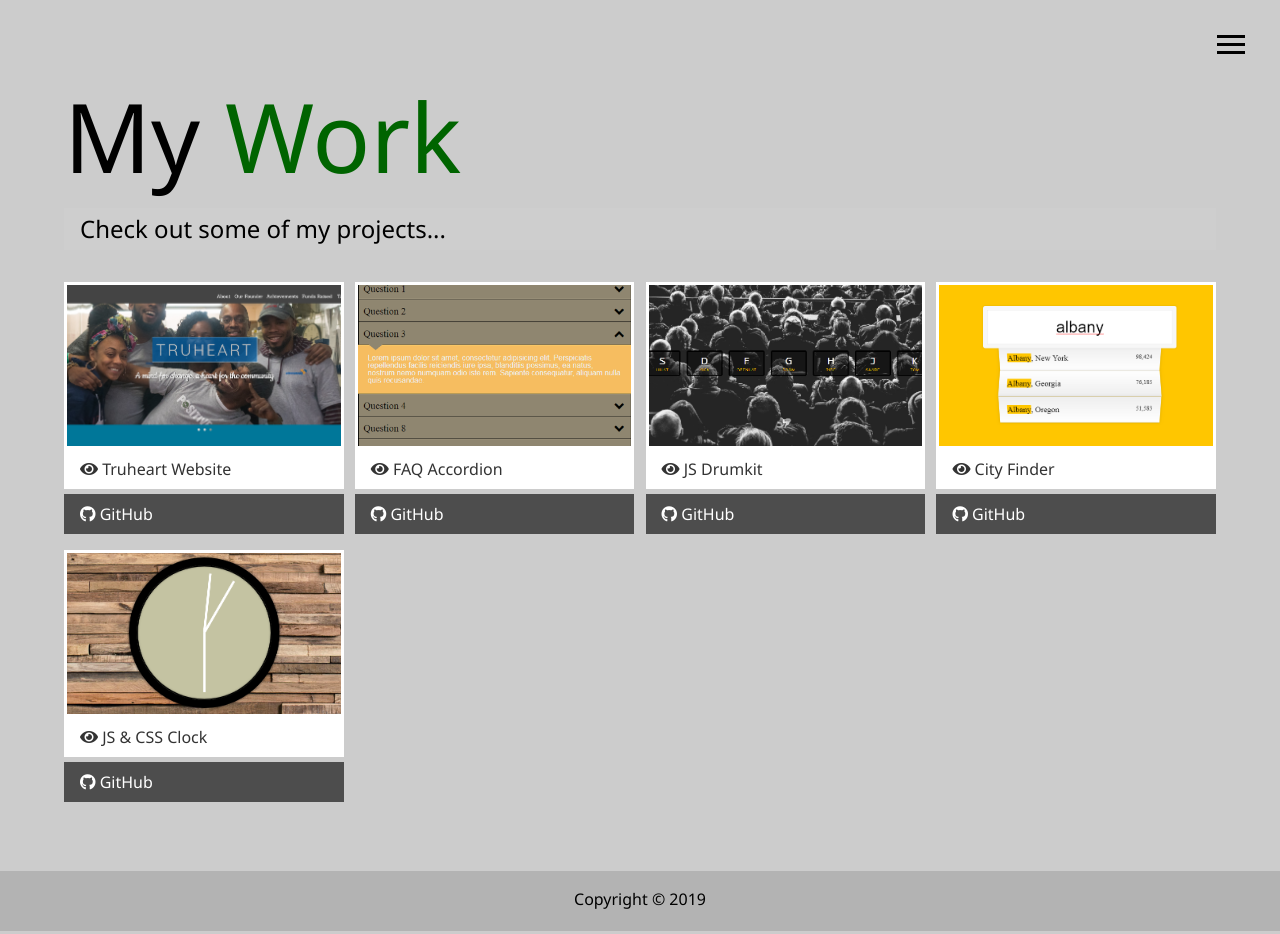
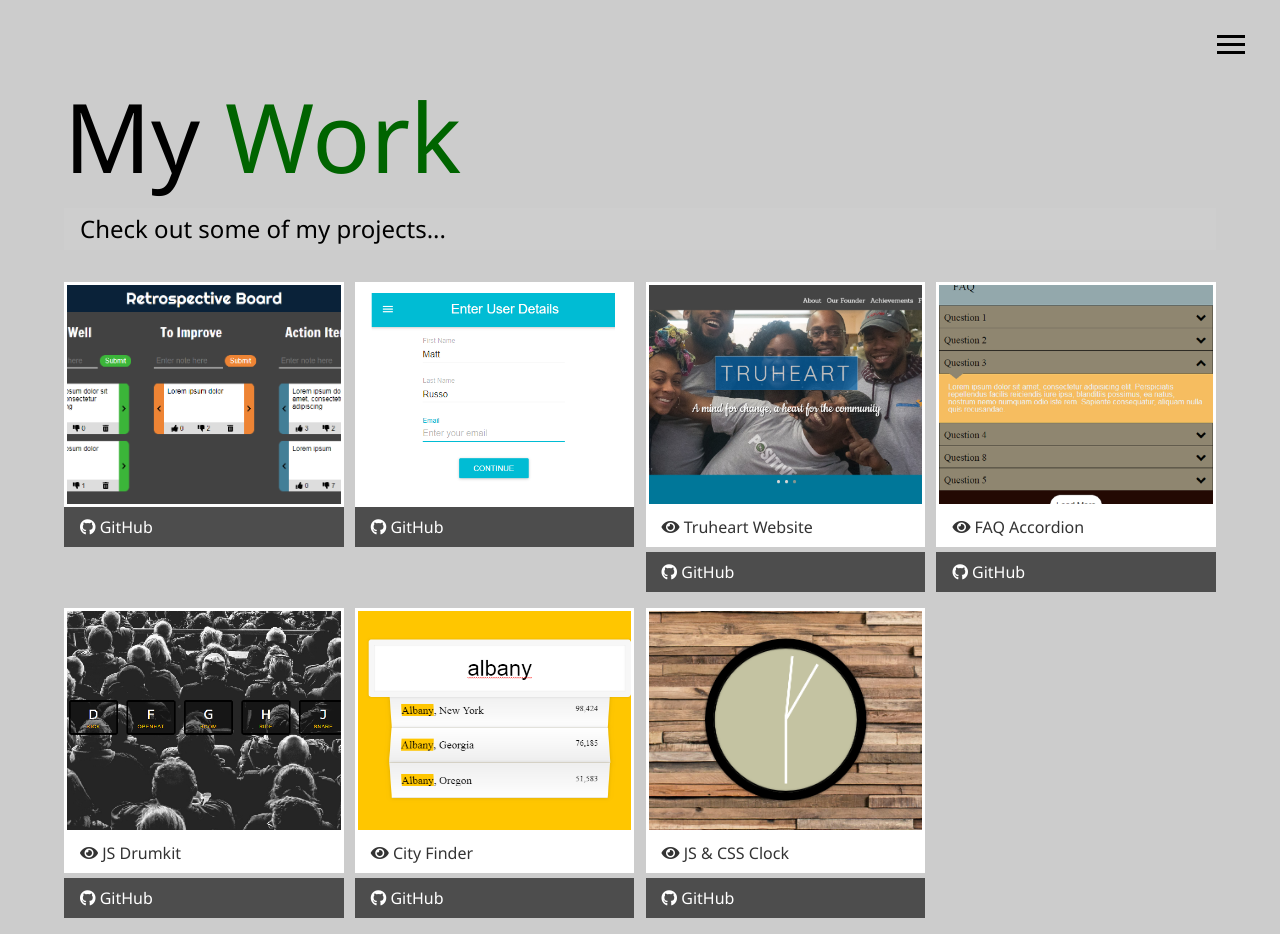
Before and after one commit to Matt-1123/portfolio, a website: page dist/work.html in a window 1280 px wide. Shown: the top 934 px of the page. Drawn offline with Linux system fonts and the light colour scheme.

Commit message:
add multi-step-form and retro-board

```diff
--- a/dist/css/main.css
+++ b/dist/css/main.css
@@ -194,18 +194,23 @@ main {
   .projects .image {
     width: 100%;
     border: 3px solid #fff;
-    height: 167px;
+    /* height: 167px; */
+    height: 225px;
     background-position: center;
     background-size: cover; }
   .projects .item:nth-child(1) .image {
+    background-image: url("../img/retro-board.png"); }
+  .projects .item:nth-child(2) .image {
+    background-image: url("../img/multi-step-form.png"); }
+  .projects .item:nth-child(3) .image {
     background-image: url("../img/truheart.png"); }
-  .projects .item:nth-child(2) .image {
+  .projects .item:nth-child(4) .image {
     background-image: url("../img/accordion.png"); }
-  .projects .item:nth-child(3) .image {
+  .projects .item:nth-child(5) .image {
     background-image: url("../img/drumkit.png"); }
-  .projects .item:nth-child(4) .image {
+  .projects .item:nth-child(6) .image {
     background-image: url("../img/city-search.png"); }
-  .projects .item:nth-child(5) .image {
+  .projects .item:nth-child(7) .image {
     background-image: url("../img/clock.png"); }
   .projects img {
     width: 100%;
--- a/dist/work.html
+++ b/dist/work.html
@@ -42,9 +42,30 @@
     </h1>
     <h2 class="sm-heading">Check out some of my projects...</h2>
     <div class="projects">
+
       <div class="item">
         <div class="image"></div>
-            <a href="https://matt-1123.github.io/truheart/index.html" target="_blank" class="btn-light">
+        <!-- <a href="https://matt-1123.github.io/multi-step-form/" target="_blank" class="btn-light">
+          <i class="fas fa-eye"></i> Retrospective Board
+        </a> -->
+        <a href="https://github.com/Matt-1123/multi-step-form" target="_blank" class="btn-dark">
+          <i class="fab fa-github"></i> GitHub
+        </a>
+      </div>
+
+      <div class="item">
+        <div class="image"></div>
+        <!-- <a href="https://matt-1123.github.io/multi-step-form/" target="_blank" class="btn-light">
+          <i class="fas fa-eye"></i> React Form
+        </a> -->
+        <a href="https://github.com/Matt-1123/multi-step-form" target="_blank" class="btn-dark">
+          <i class="fab fa-github"></i> GitHub
+        </a>
+      </div>
+
+      <div class="item">
+        <div class="image"></div>
+        <a href="https://matt-1123.github.io/truheart/index.html/" target="_blank" class="btn-light">
           <i class="fas fa-eye"></i> Truheart Website
         </a>
         <a href="https://github.com/Matt-1123/truheart" target="_blank" class="btn-dark">
@@ -101,7 +122,6 @@
           <i class="fab fa-github"></i> GitHub
         </a>
       </div>
-
     </div>
   </main>
 
```
Also changed, not shown: dist/img/multi-step-form.png (added), dist/img/retro-board.png (added), 1 other file. Lines whose indentation alone changed are shown as unchanged.
